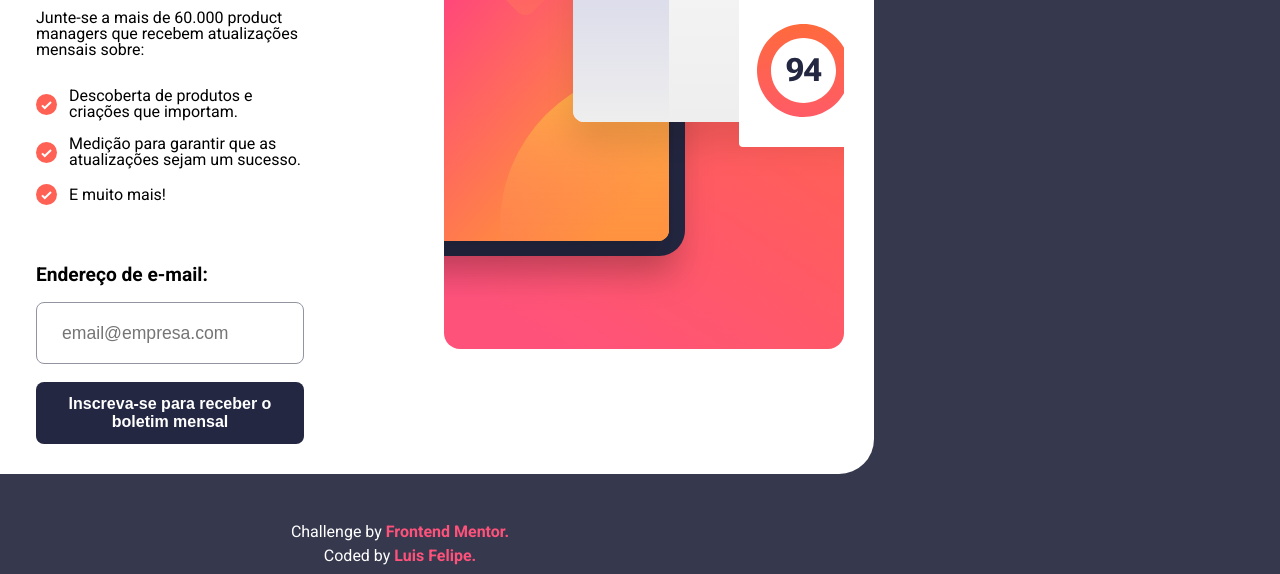
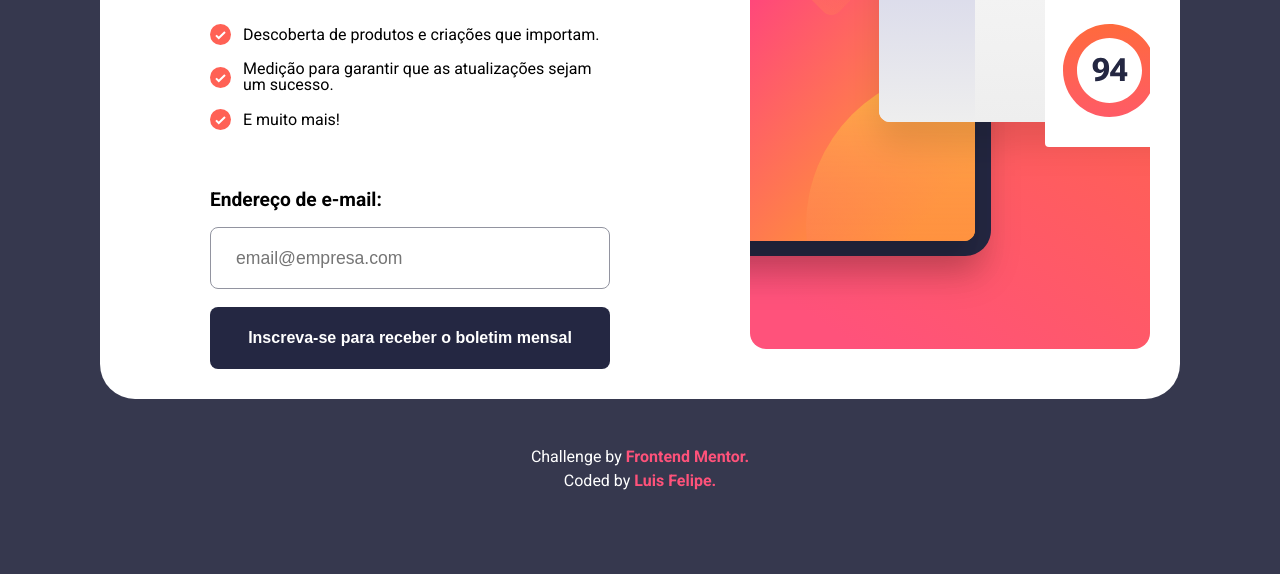
Before and after one commit to luiscom-s/Inscricao-para-Newsletter, a plain HTML site: page index.html in a window 1280 px wide. Shown: the part 324-898 px from the top of the page. After the commit the page ends 823 px from the top, so only its background shows below. Drawn offline with Linux system fonts and the light colour scheme.

Commit message:
Update style.css

```diff
--- a/css/style.css
+++ b/css/style.css
@@ -1,7 +1,7 @@
 @import url('https://fonts.googleapis.com/css2?family=Roboto:wght@400;700&display=swap');
 
 body {
-    width: 100vh;
+    height: 100vh;
     display: flex;
     flex-direction: column;
     align-items: center;
```
